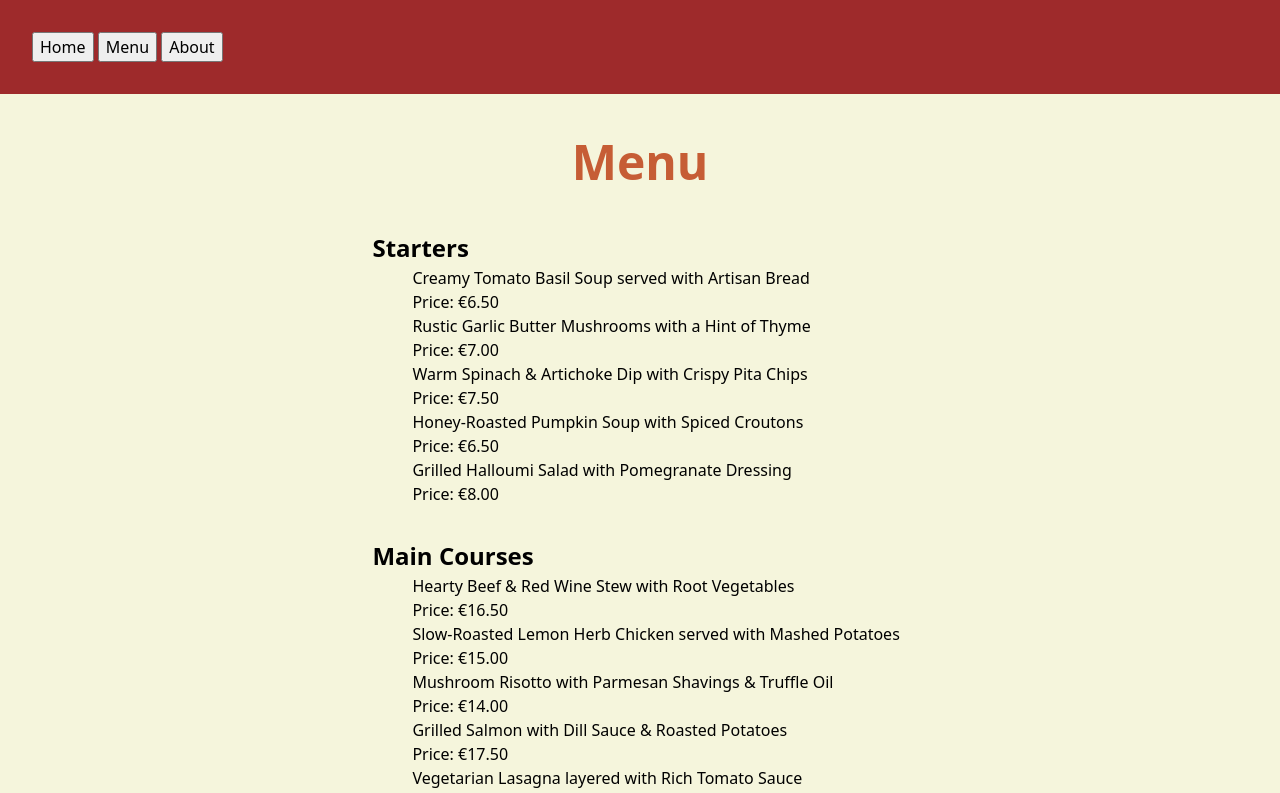
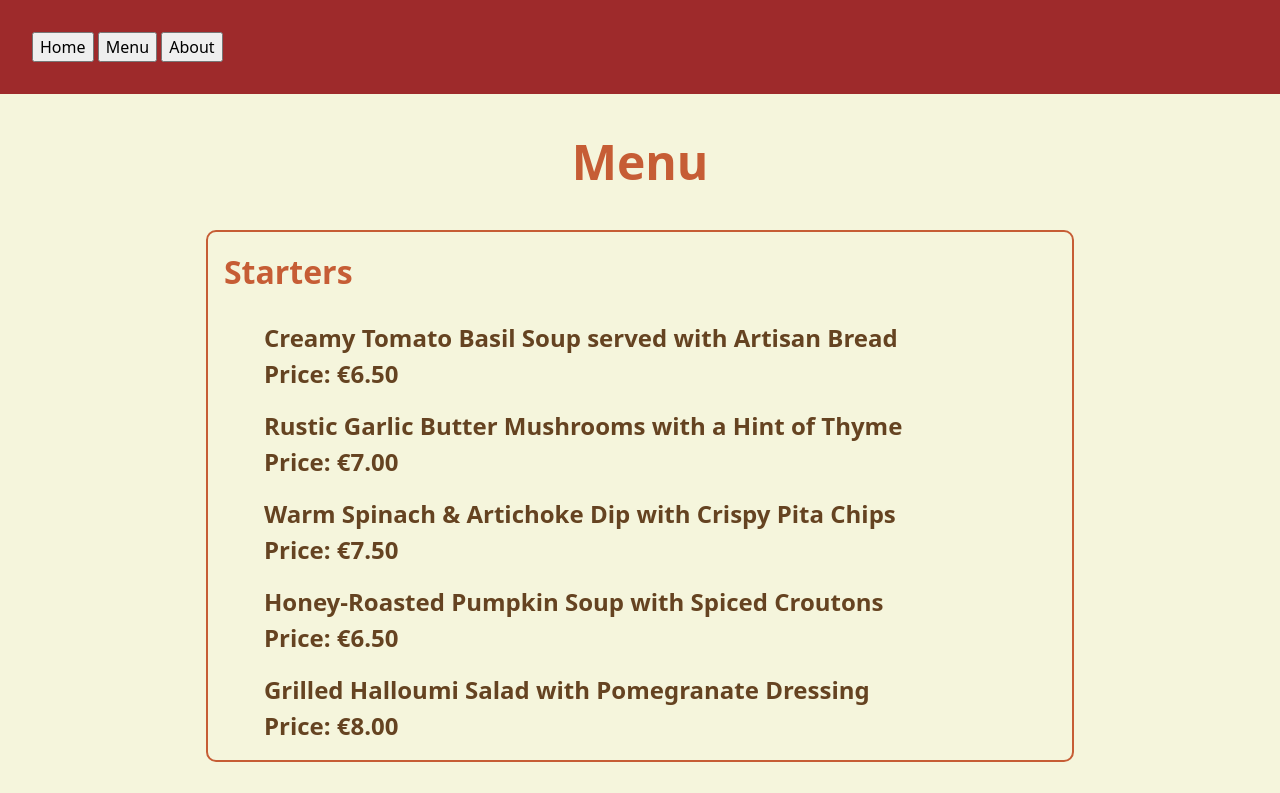
Before and after one commit to V1IRuZ/restaurant, a website built with webpack: page src/template.html in a window 1280 px wide. Both pictures are taken after a click on the button "Menu". Shown: the top 793 px of the page. Built offline with nearby package versions, Linux system fonts and the light colour scheme.

Commit message:
Edit content layout
The content layout on the home and menu pages was modified and their styles were modified. The introduction text section of the home page was divided into sections.

```diff
--- a/src/home.js
+++ b/src/home.js
@@ -7,19 +7,28 @@
     // Introduction section
     const image = document.createElement("img");
     image.src = waiterImage;
+    image.alt = "Waiter";
 
     const introduction = document.createElement("div");
     introduction.classList.add("intro");
 
     const homeHeader = document.createElement("h1");
-    homeHeader.textContent = "Welcome to Restaurant";
+    homeHeader.textContent = "Welcome to Rustic Bliss!";
 
-    const introText = document.createElement("p");
-    introText.classList.add("text");
-    introText.textContent = "Step into a world of flavors where every dish tells a story. Our restaurant combines fresh, locally-sourced ingredients with culinary artistry to create unforgettable dining experiences. Whether you're here for a casual meal or a special celebration, our warm ambiance and attentive service will make you feel right at home. From mouthwatering appetizers to decadent desserts, there's something on our menu to delight every palate. We invite you to relax, savor, and enjoy your time with us. Bon appétit!"
+    const introDiv = document.createElement("div");
+    introDiv.classList.add("text");
+
+    const introTextPart1 = document.createElement("p");
+    introTextPart1.textContent = "Step into a world of flavors where every dish tells a story. Our restaurant combines fresh, locally-sourced ingredients with culinary artistry to create unforgettable dining experiences. Whether you're here for a casual meal or a special celebration, our warm ambiance and attentive service will make you feel right at home. From mouthwatering appetizers to decadent desserts, there's something on our menu to delight every palate."
+
+    const introTextPart2 = document.createElement("p");
+    introTextPart2.textContent = " We invite you to relax, savor, and enjoy your time with us. Bon appétit!"
+
+    introDiv.appendChild(introTextPart1);
+    introDiv.appendChild(introTextPart2);
 
     introduction.appendChild(image);
-    introduction.appendChild(introText);
+    introduction.appendChild(introDiv);
 
     // Opening hours section
     const openHours = document.createElement("div");
--- a/src/styles.css
+++ b/src/styles.css
@@ -90,7 +90,10 @@ header {
   color: var(--orange);
 }
 
-p.text {
+.text {
+  display: flex;
+  flex-direction: column;
+  gap: 1em;
   font-size: 2rem;
   color: var(--brown);
 }
@@ -125,6 +128,30 @@ p.text {
   grid-template-rows: repeat(3, 1fr);
   gap: 2em;
 }
+
+.menu div {
+  border: 2px solid var(--orange);
+  border-radius: 10px;
+  padding: 1em;
+}
+
+.menu h2 {
+  color: var(--orange);
+  margin-bottom: 0.75em;
+  font-size: 2rem;
+}
+
+.menu > div > ul {
+  display: grid;
+  grid-template-rows: repeat(5, 1fr);
+  gap: 1em;
+}
+
+.menu li {
+  color: var(--brown);
+  font-size: 1.5rem;
+  font-weight: 900;
+}
 /* Starters section */
 
 
```
Lines whose indentation alone changed are shown as unchanged.
